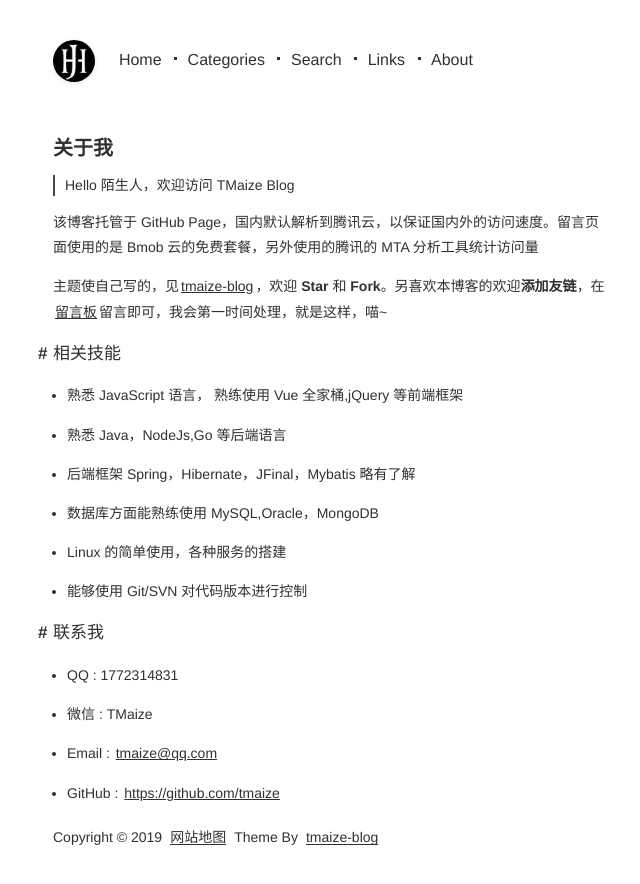
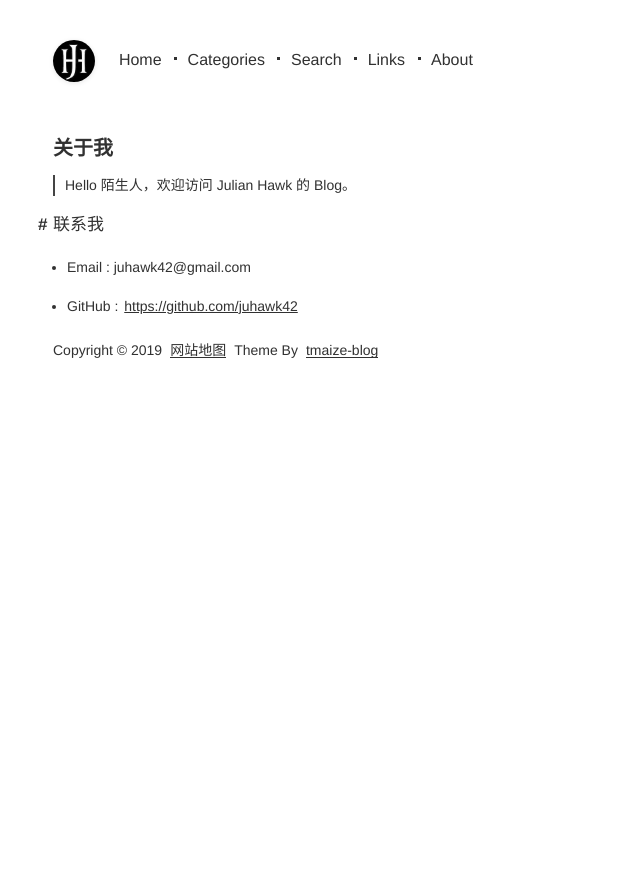
Before and after one commit to juhawk42/juhawk42.github.io, a Jekyll site: the page built from pages/about.md, in a window 1280 px wide. Shown: the top 884 px of the page, without its empty margins (307-947 px from the left). Built offline with Jekyll 4.4.1, drawn with Linux system fonts in a browser that asks for light colours.

Commit message:
Update about.md

```diff
--- a/pages/about.md
+++ b/pages/about.md
@@ -4,32 +4,13 @@ isPage: true
 title: 关于我
 ---
 
-> Hello 陌生人，欢迎访问 TMaize Blog
+> Hello 陌生人，欢迎访问 Julian Hawk 的 Blog。
 
-该博客托管于 GitHub Page，国内默认解析到腾讯云，以保证国内外的访问速度。留言页面使用的是 Bmob 云的免费套餐，另外使用的腾讯的 MTA 分析工具统计访问量
 
-主题使自己写的，见[tmaize-blog](https://github.com/TMaize/tmaize-blog)，欢迎 **Star** 和 **Fork**。另喜欢本博客的欢迎**添加友链**，在[留言板](chat.html)留言即可，我会第一时间处理，就是这样，喵~
-
-## 相关技能
-
-- 熟悉 JavaScript 语言， 熟练使用 Vue 全家桶,jQuery 等前端框架
-
-- 熟悉 Java，NodeJs,Go 等后端语言
-
-- 后端框架 Spring，Hibernate，JFinal，Mybatis 略有了解
-
-- 数据库方面能熟练使用 MySQL,Oracle，MongoDB
-
-- Linux 的简单使用，各种服务的搭建
-
-- 能够使用 Git/SVN 对代码版本进行控制
 
 ## 联系我
 
-- QQ : 1772314831
 
-- 微信 : TMaize
+- Email : juhawk42@gmail.com
 
-- Email : [tmaize@qq.com](http://mail.qq.com/cgi-bin/qm_share?t=qm_mailme&email=YBQNAQkaBSAREU4DDw0)
-
-- GitHub : [https://github.com/tmaize](https://github.com/tmaize)
+- GitHub : [https://github.com/juhawk42](https://github.com/juhawk42)
```
